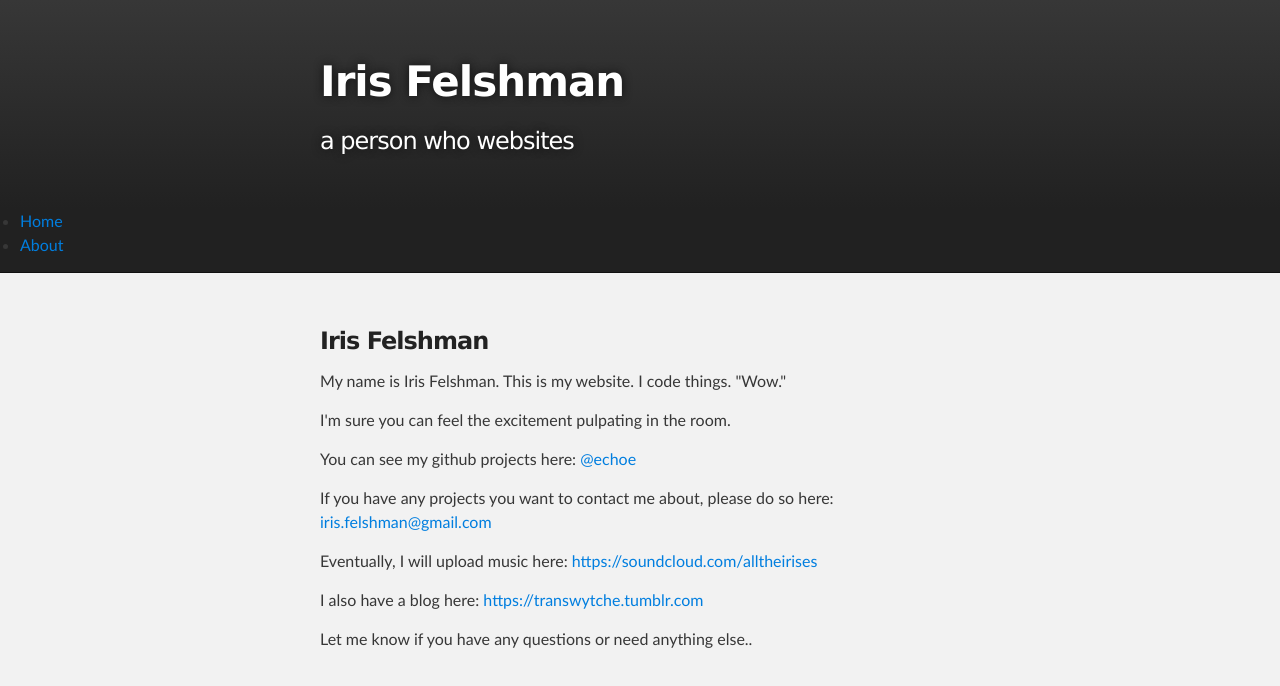
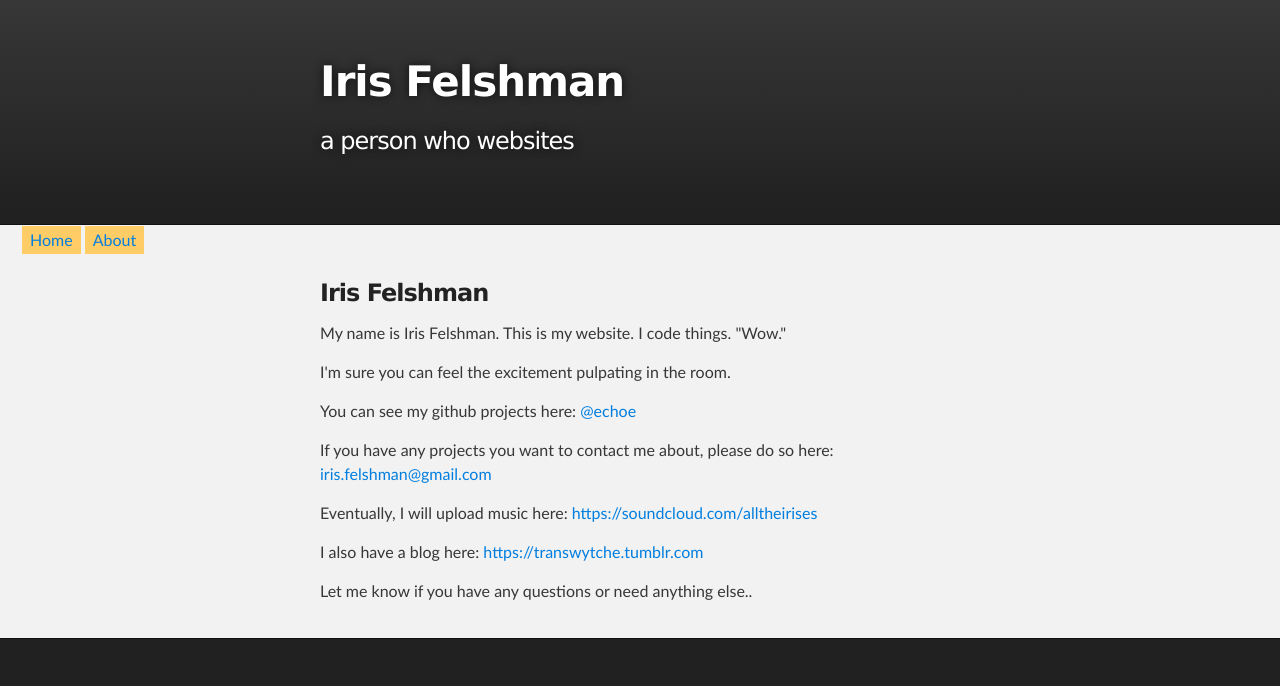
Before and after one commit to echoe/old_html.echoe.github.io, a PHP site: page / in a window 1280 px wide. Shown: the top 686 px of the page. Run offline with PHP 8.4, Linux system fonts and the light colour scheme.

Commit message:
Update stylesheet.css

```diff
--- a/stylesheets/stylesheet.css
+++ b/stylesheets/stylesheet.css
@@ -325,6 +325,30 @@ Full-Width Styles
   background: url('../images/icon_download.png') no-repeat 0% 90%;
 }
 
+.MyMenuItem
+{
+  margin: 2px;
+  padding: 2px 8px 2px 8px;
+  list-style-type: none;
+  vertical-align: middle;
+  text-align: center;
+  float: left;
+  color: #FFFFFF;
+  background-color: #FFCC66;
+}
+
+.MyMenuItem:hover
+{
+  margin: 2px;
+  padding: 2px 8px 2px 8px;
+  list-style-type: none;
+  vertical-align: middle;
+  text-align: center;
+  float: left;
+  color: #000000;
+  background-color: #99CCFF;
+}
+
 .zip_download_link {
   display: block;
   float: right;
```
